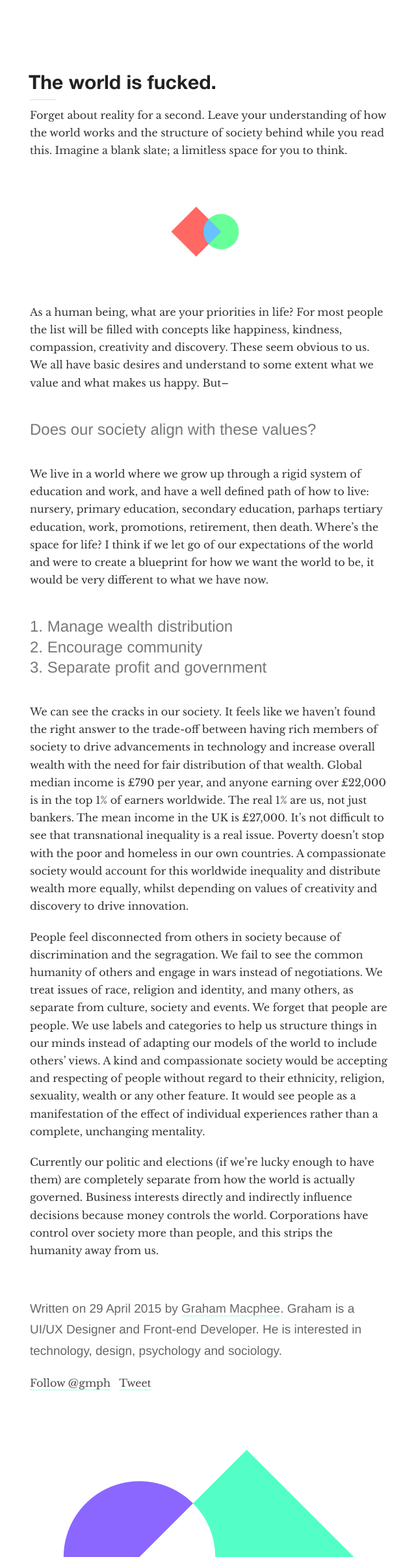
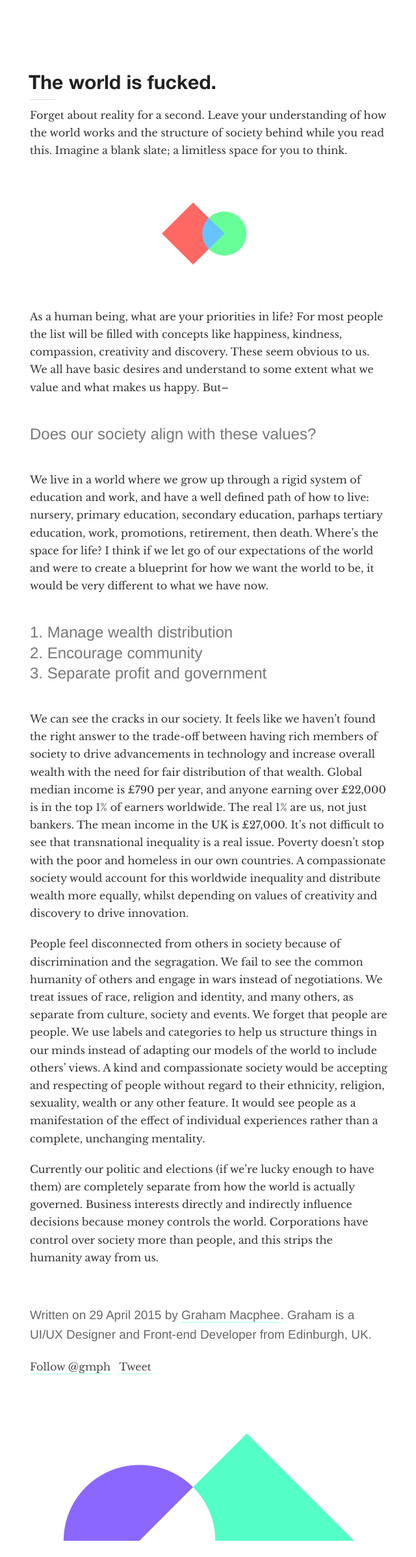
Before and after one commit to gmph/gmph.github.io, a Jekyll site: the page built from _posts/2015-04-29-the-world-is-fucked.md, in a window 1280 px wide. Shown: the whole page at 65% size, without its empty margins (319-959 px from the left). Built offline with Jekyll 4.4.1, drawn with Linux system fonts in a browser that asks for light colours; nearby versions of some CDN libraries; comment, search, counter and statistics services are not loaded; after the commit the page ends 2371 px from its top, so only the background shows below that.

```diff
--- a/_layouts/default.html
+++ b/_layouts/default.html
@@ -106,7 +106,7 @@
 	font-family: "Helvetica Neue", "HelveticaNeue-Light", "Helvetica Neue Light", Helvetica, "Open Sans", Arial, "Lucida Grande", sans-serif !important;
 	font-size:24px;
 	display: block;
-	margin: 42px 0 40px 0;
+	margin: 42px 0 42px 0;
 	line-height: 1.3em;
 	color:#777;
 	font-weight: 300;
@@ -194,6 +194,7 @@
 	font-family: "Helvetica Neue", "HelveticaNeue-Light", "Helvetica Neue Light", Helvetica, "Open Sans", Arial, "Lucida Grande", sans-serif !important;
 	font-size: 19px;
 	font-weight: 300;
+	line-height: 1.6em;
 	margin: 60px 0 0 0;
 	color:#666;
 }
@@ -295,6 +296,7 @@
 
 	.block h3 {
 		font-size: 20px;
+		line-height:1.4em;
 	}
 
 	.block p, ul, ol, blockquote {
@@ -337,7 +339,7 @@
 
 			{{ content }}
 
-			<p class="meta">Written on {{ page.date | date_to_long_string }} by <a href="/">Graham Macphee</a>. Graham is a UI/UX Designer and Front-end Developer. He is interested in technology, design, psychology and sociology.</p>
+			<p class="meta">Written on {{ page.date | date_to_long_string }} by <a href="/">Graham Macphee</a>. Graham is a UI/UX Designer and Front-end Developer from Edinburgh, UK.</p>
 
 			<p class="social">
 				<a href="https://twitter.com/gmph" class="twitter-follow-button" data-show-count="false" data-size="large">Follow @gmph</a>
```
Also changed, not shown: 404.md (added, +9 -0 lines), res/posts/earth.png.
